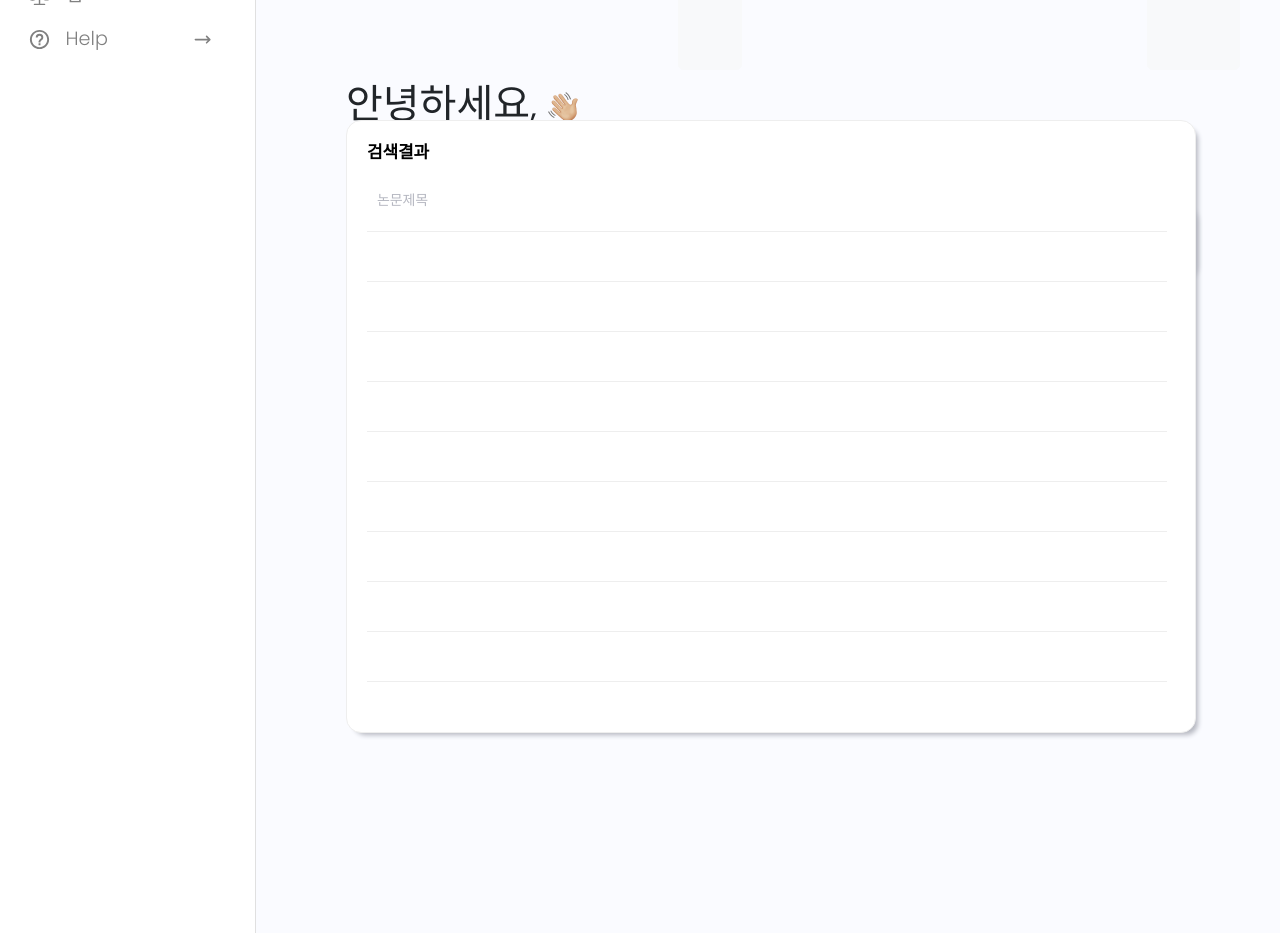
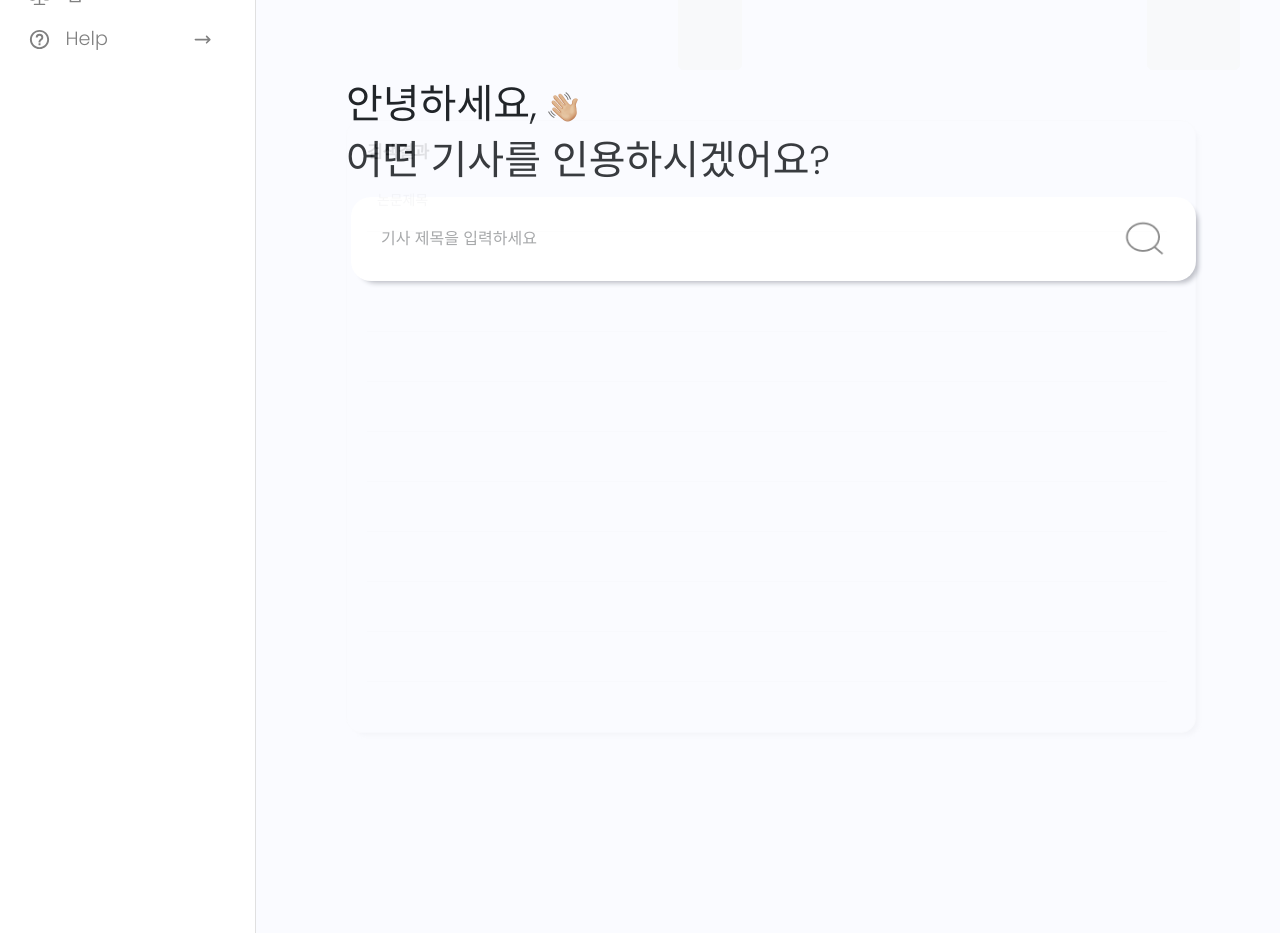
Before and after one commit to uujeongLee/paperie-front, a React (Create React App) app: page /cashes in a window 1280 px wide. Shown: the part 360-1293 px from the top of the page. Built offline with nearby package versions, Linux system fonts and the light colour scheme; some icons are missing.

Commit message:
Result.js 투명도 설정

```diff
--- a/src/components/References.js
+++ b/src/components/References.js
@@ -55,7 +55,7 @@ function References() {
           <td>
             <button type="button" className="copy_button" onClick={() => handleCopyClipBoard(document.getElementById("apaResult").innerHTML)}>
               <div>
-                <img class="copy_img" src={copy_img}/>
+                <img className="copy_img" src={copy_img}/>
                 Copy
               </div>
             </button>
@@ -67,7 +67,7 @@ function References() {
           <td>
             <button type="button" className="copy_button" onClick={() => handleCopyClipBoard(document.getElementById("chicagoResult").innerHTML)}>
               <div>
-                <img class="copy_img" src={copy_img}/>
+                <img className="copy_img" src={copy_img}/>
                 Copy
               </div>
             </button>
@@ -79,7 +79,7 @@ function References() {
           <td>
             <button type="button" className="copy_button" onClick={() => handleCopyClipBoard(document.getElementById("mlaResult").innerHTML)}>
               <div>
-                <img class="copy_img" src={copy_img}/>
+                <img className="copy_img" src={copy_img}/>
                 Copy
               </div>
             </button>
@@ -92,7 +92,7 @@ function References() {
             <button type="button" className="copy_button"
             onClick={() => handleCopyClipBoard(document.getElementById("vancouverResult").innerHTML)}>
               <div>
-                <img class="copy_img" src={copy_img}/>
+                <img className="copy_img" src={copy_img}/>
                 Copy
               </div>
             </button>
--- a/src/components/Result.js
+++ b/src/components/Result.js
@@ -1,18 +1,37 @@
-import React, { Component, Fragment } from 'react';
-import Button from 'react-bootstrap/Button';
+import React, { useEffect } from 'react';
+import { motion, useAnimation } from 'framer-motion';
 import "./result.css";
 
 function References() {
+  const controls = useAnimation();
+
+  useEffect(() => {
+    const handleScroll = () => {
+      const scrollY = window.scrollY;
+      controls.start({ opacity: scrollY > 200 ? 1 : 0.1 });
+    };
+
+    window.addEventListener('scroll', handleScroll);
+
+    return () => {
+      window.removeEventListener('scroll', handleScroll);
+    };
+  }, [controls]);
 
   return (
-    <div className="result_border">
-        <table className="caption-top table-borderless table-hover">
+    <motion.div
+      initial={{ opacity: 0.0 }}
+      animate={controls}
+      transition={{ ease: "easeInOut", duration: 0.2 }}
+      className="result_border"
+    >
+      <table className="caption-top table-borderless table-hover">
         <caption className="result_table_name"> 검색결과 </caption>
-         <thead>
+        <thead>
           <tr>
-           <th className="search_name" scope="col" width="800px">논문제목</th>
+            <th className="search_name" scope="col" width="800px">논문제목</th>
           </tr>
-         </thead>
+        </thead>
          <tbody>
           <tr className="result_name">
           </tr>
@@ -36,7 +55,7 @@ function References() {
           </tr>
          </tbody>
         </table>
-    </div>
+  </motion.div>
   );
 }
 
```
